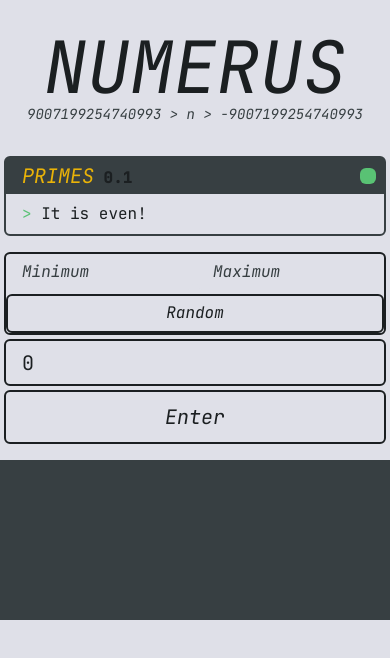
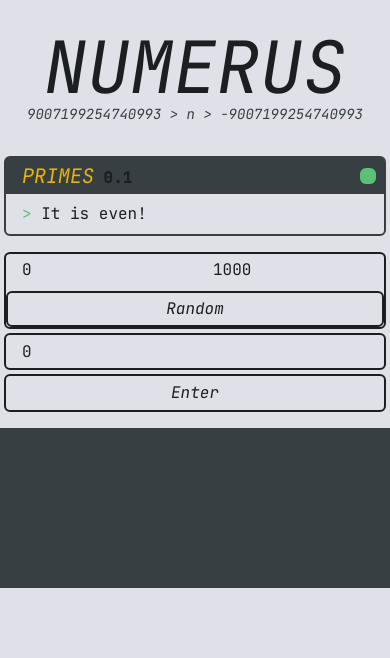
Before and after one commit to koga-one/numerus, a Next.js app: page / in a window 390 px wide. Shown: the top 658 px of the page. Built offline with nearby package versions, Linux system fonts and the light colour scheme.

Commit message:
navbar is less chonky

```diff
--- a/pages/index.tsx
+++ b/pages/index.tsx
@@ -54,10 +54,10 @@ const Home: NextPage = () => {
       setN(parseInt(router.query.number));
       numberEl.current!.value = n.toString();
     } else {
+      setN(0);
       numberEl.current!.value = "0";
-      minEl.current!.value = "";
-      maxEl.current!.value = "";
-      setN(0);
+      minEl.current!.value = "0";
+      maxEl.current!.value = "1000";
     }
     if (
       typeof router.query.min === "string" &&
@@ -75,7 +75,7 @@ const Home: NextPage = () => {
       <div className="grid grid-cols-1 md:grid-cols-2 lg:grid-cols-3 container mx-auto px-1 gap-4">
         <Block title="Primes" version={0.1} answers={[IsEven]} n={n} />
       </div>
-      <nav className="grid grid-cols-1 lg:grid-cols-6 bottom-1 lg:bottom-8 h-48 lg:h-16 sticky px-1 lg:px-40 my-4 lg:my-16 pointer-events-none z-50 mx-auto container gap-1">
+      <nav className="grid grid-cols-1 lg:grid-cols-6 bottom-1 lg:bottom-8 h-40 lg:h-16 sticky px-1 lg:px-40 my-4 lg:my-16 pointer-events-none z-50 mx-auto container gap-1">
         <div className="grid gap-1 grid-cols-2 lg:grid-cols-5 lg:col-span-5 bg-kami rounded-md border-2">
           <input
             ref={minEl}
@@ -102,7 +102,7 @@ const Home: NextPage = () => {
         <button
           type="button"
           onClick={handleNumber}
-          className="border-2 order-1 lg:order-none row-span-2 active:bg-ki transition border-katsu dark:border-kami pointer-events-auto rounded-md text-xl lg:text-2xl bg-kami text-katsu italic px-4 py-1"
+          className="border-2 order-1 lg:order-none row-span-2 active:bg-ki transition border-katsu dark:border-kami pointer-events-auto rounded-md lg:text-2xl bg-kami text-katsu italic px-4 py-1"
         >
           <p>Enter</p>
         </button>
@@ -110,7 +110,7 @@ const Home: NextPage = () => {
           ref={numberEl}
           type="number"
           step="1"
-          className="pointer-events-auto lg:text-2xl lg:col-span-5 text-xl w-full px-4 py-1 border-2 border-katsu dark:border-ki dark:bg-katsu placeholder:italic placeholder:text-gure rounded-md bg-kami"
+          className="pointer-events-auto lg:text-2xl lg:col-span-5 w-full px-4 py-1 border-2 border-katsu dark:border-ki dark:bg-katsu placeholder:italic placeholder:text-gure rounded-md bg-kami"
           placeholder="Enter a number..."
           onKeyDown={handleKeyDown}
         ></input>
```
